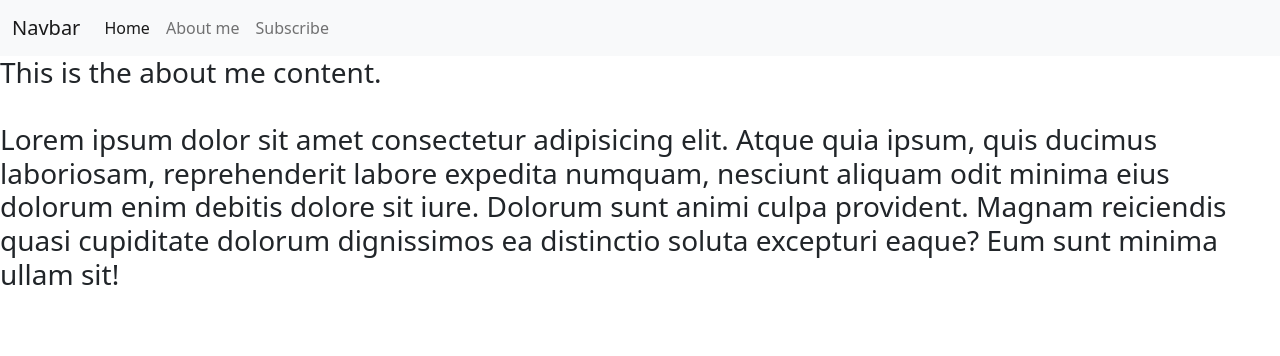
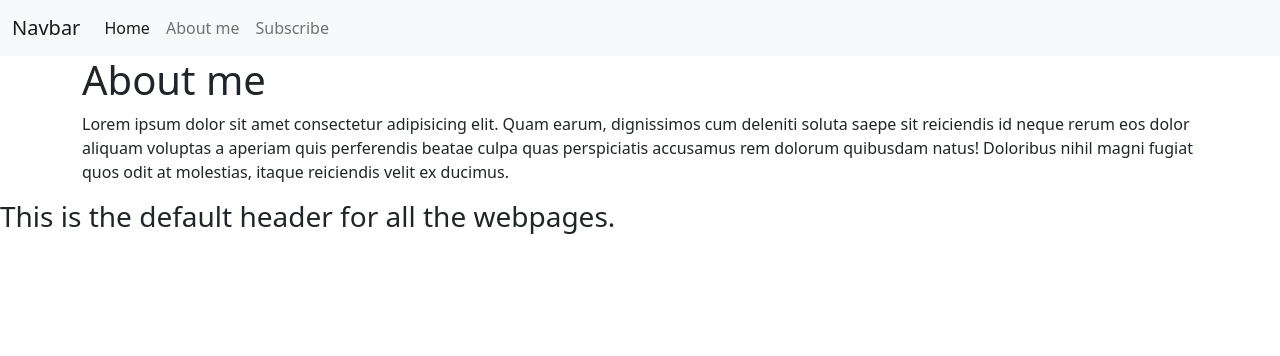
Before and after one commit to faithnjoki/Leon-App, a Flask app: page /about in a window 1280 px wide. Shown: the top 356 px of the page. Run offline with Flask 2, Linux system fonts and the light colour scheme.

Commit message:
Erased the block header

```diff
--- a/templates/about.html
+++ b/templates/about.html
@@ -23,13 +23,10 @@
     </div>
   </div>
 </nav>
+<div class="container">
+  <h1>About me</h1>
+  <p>Lorem ipsum dolor sit amet consectetur adipisicing elit. Quam earum, dignissimos cum deleniti soluta saepe sit reiciendis id neque rerum eos dolor aliquam voluptas a aperiam quis perferendis beatae culpa quas perspiciatis accusamus rem dolorum quibusdam natus! Doloribus nihil magni fugiat quos odit at molestias, itaque reiciendis velit ex ducimus.</p>
+
+</div>
 
 {% endblock %}
-
-
-{% block header %}
-<h3>This is  the about me content.
-    <br><br> Lorem ipsum dolor sit amet consectetur adipisicing elit. Atque quia ipsum, quis ducimus laboriosam, reprehenderit labore expedita numquam, nesciunt aliquam odit minima eius dolorum enim debitis dolore sit iure. Dolorum sunt animi culpa provident. Magnam reiciendis quasi cupiditate dolorum dignissimos ea distinctio soluta excepturi eaque? Eum sunt minima ullam sit!</h3>
-
-
-{% endblock %}
```
